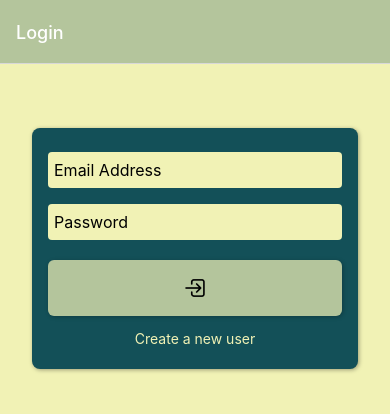
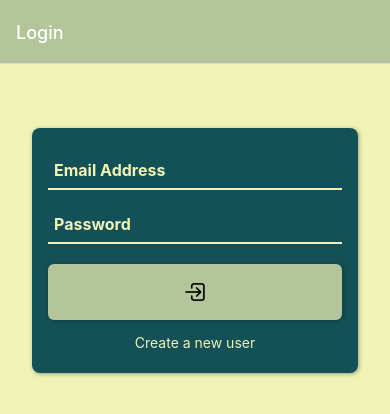
Before and after one commit to Hardik0101/RNTask3, a React Native app: screen /Login in a window 390 px wide. Shown: the top 414 px of the page. Built offline with nearby package versions, Linux system fonts and the light colour scheme.

Commit message:
styles added

```diff
--- a/components/Auth/Input.js
+++ b/components/Auth/Input.js
@@ -1,4 +1,4 @@
-import { View, Text, TextInput, StyleSheet } from "react-native";
+import { View, Text, TextInput, StyleSheet, Icon } from "react-native";
 import { Colors } from "../../constants/styles";
 
 function Input({
@@ -34,9 +34,11 @@ const styles = StyleSheet.create({
   input: {
     paddingVertical: 8,
     paddingHorizontal: 6,
-    backgroundColor: Colors.primary100,
-    borderRadius: 4,
+    borderBottomColor: Colors.primary100,
+    borderBottomWidth: 2,
     fontSize: 16,
+    color: Colors.primary100,
+    fontWeight: "700",
   },
   inputInvalid: {
     backgroundColor: Colors.error100,
--- a/constants/styles.js
+++ b/constants/styles.js
@@ -2,6 +2,7 @@ export const Colors = {
   primary100: "#f1f2b5",
   primary500: "#b4c59c",
   primary600: "#5f8778",
+  primary700: "#799a83",
   primary800: "#135058",
   error100: "#de234c",
   error500: "#8e1631",
```
